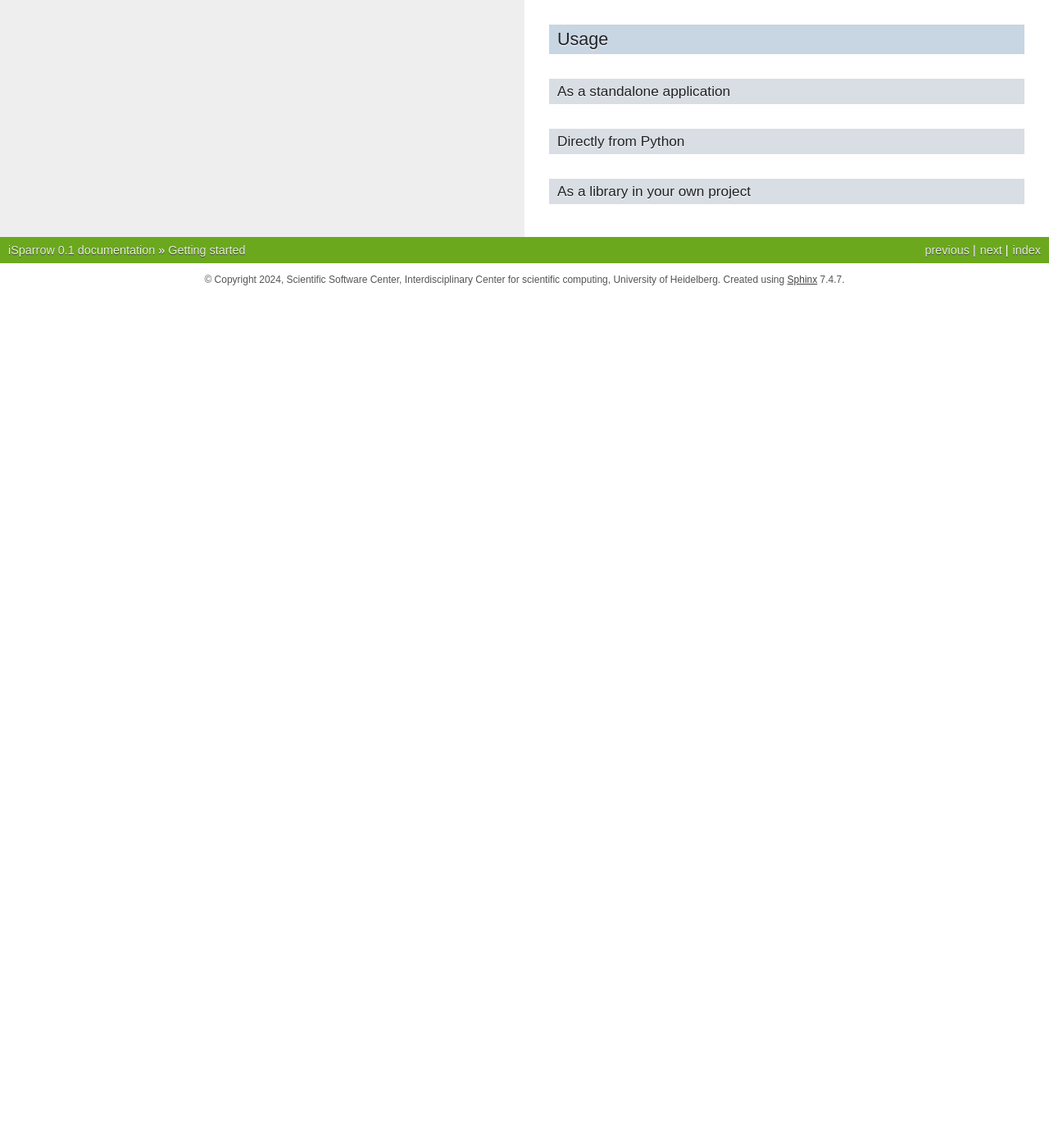
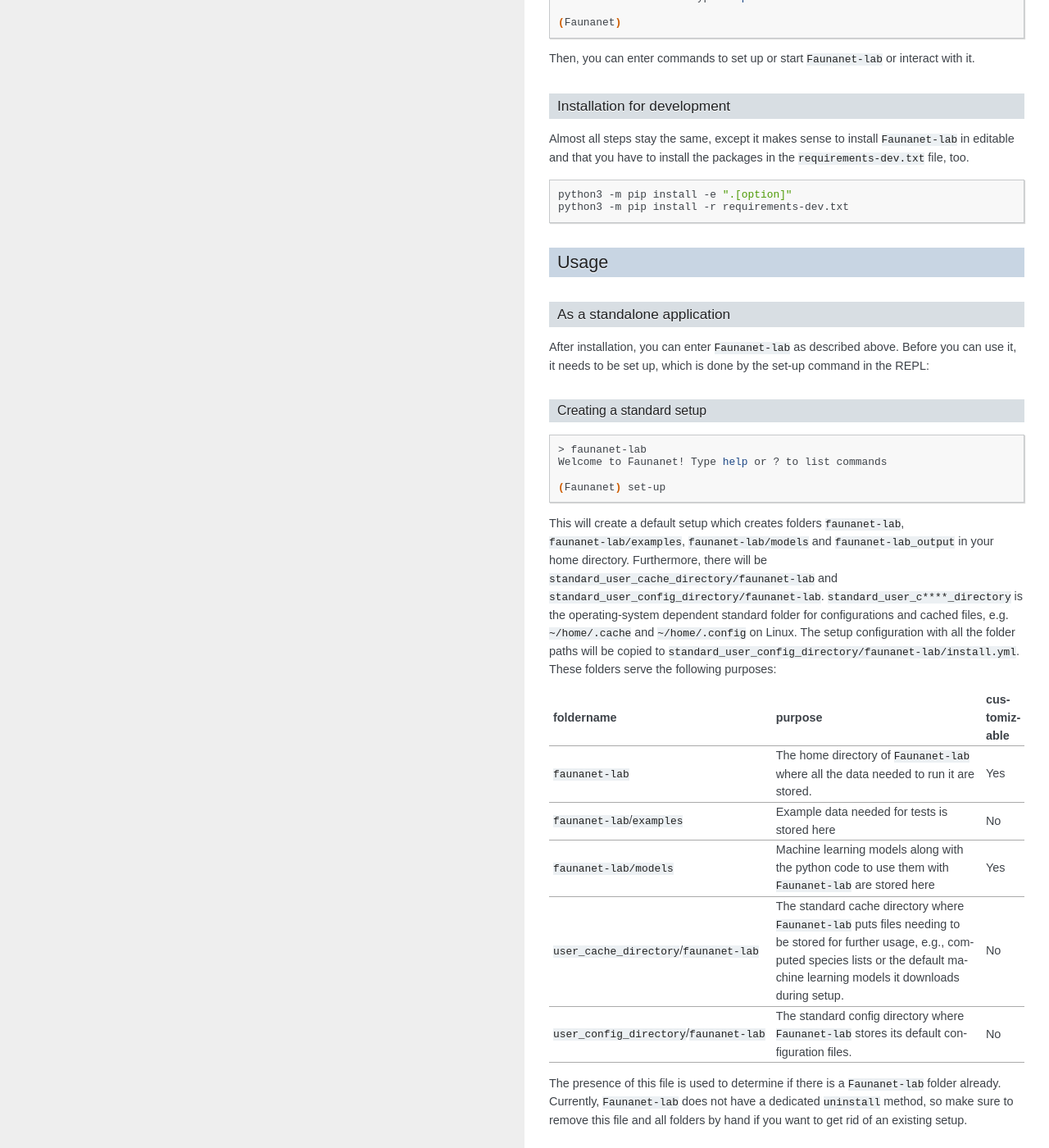
Before and after one commit to ssciwr/faunanet, a Sphinx documentation site: the page built from doc/source/getting_started.md, in a window 1280 px wide and 1400 px high, scrolled down 1160 px. Shown: the whole window at 82% size. Built offline with Sphinx 7.4.7, drawn with Linux system fonts in a browser that asks for light colours; pages that are not in the unit, such as notebooks, are missing from menus; before the commit the page ends 1521 px from its top, so only the background shows below that; some of the changed text lies outside the part shown.

Commit message:
add setup paragraph to getting started part

````diff
--- a/doc/source/getting_started.md
+++ b/doc/source/getting_started.md
@@ -3,6 +3,7 @@ This page will provide you with a quick way to get a basic *Faunanet-lab* instal
 For further details, please refer to the linked pages for each section.
 
 ## Installation
+### Installation for deployment
 *Faunanet-lab* at the moment does not have a pypi release, hence it must be installed from source. To do so, open a terminal and follow the following steps.
 You need a python3.9 or higher installation that is accessible from your standard path. A way to create virtual environments is also strongly recommended, typically this would be `conda` or `python-venv`. We will use `venv` here. We furthermore assume a unix shell here, though the steps on windows are equivalent.
 
@@ -30,23 +31,80 @@ python3 path/to/venv/scripts/activate
 cd path/to/where/repo/should/go/Faunanet-lab
 python3 -m pip install .[option]
 ```
-You have to fill in 'option' with either 'tensorflow' or 'tensorflow-lite'. The latter is only available on linux as a package. If you are using `zsh` as a shell (the default on macos), put quotes around the last part
+You have to fill in 'option' with either 'tensorflow' or 'tensorflow-lite'. The latter is only available on linux as a package, and is especially relevant if you want to use `Faunanet-lab` on a small device like a RaspberryPi, because it is a lot more lightweight than tensorflow. If you are using `zsh` as a shell (the default on macos), put quotes around the last part:
 ```zsh
 python3 -m pip install ".[option]"
 ```
-then, you should be able to access the Faunanet-lab REPL by typing 'faunanet-lab' in your terminal:
+After the installation has finishe, you should be able to access the Faunanet-lab REPL by typing 'faunanet-lab' in your terminal:
 ```bash
-faunanet-lab
+> faunanet-lab
 Welcome to Faunanet! Type help or ? to list commands
 
 (Faunanet)
 ```
 Then, you can enter commands to set up or start `Faunanet-lab` or interact with it.
 
+### Installation for development
+Almost all steps stay the same, except it makes sense to install `Faunanet-lab` in editable and that you have to install the packages in the `requirements-dev.txt` file, too.
+```bash
+python3 -m pip install -e ".[option]"
+python3 -m pip install -r requirements-dev.txt
+```
+
 ## Usage
 
 ### As a standalone application
+After installation, you can enter `Faunanet-lab` as described above. Before you can use it, it needs to be set up, which is done by the set-up command in the REPL:
 
-### Directly from Python
+#### Creating a standard setup
+```bash
+> faunanet-lab
+Welcome to Faunanet! Type help or ? to list commands
+
+(Faunanet) set-up
+```
+This will create a default setup which creates folders `faunanet-lab`, `faunanet-lab/examples`, `faunanet-lab/models` and `faunanet-lab_output` in your home directory.
+Furthermore, there will be `standard_user_cache_directory/faunanet-lab` and `standard_user_config_directory/faunanet-lab`. `standard_user_c****_directory` is the operating-system dependent standard folder for configurations and cached files, e.g. `~/home/.cache` and `~/home/.config` on Linux. The setup configuration with all the folder paths will be copied to  `standard_user_config_directory/faunanet-lab/install.yml`.
+These folders serve the following purposes:
+
+
+| foldername|purpose|customizable|
+| ----------|-------|------------|
+| `faunanet-lab` | The home directory of `Faunanet-lab` where all the data needed to run it are stored.| Yes |
+| `faunanet-lab`/`examples`| Example data needed for tests is stored here | No |
+| `faunanet-lab/models` | Machine learning models along with the python code to use them with  `Faunanet-lab` are stored here | Yes |
+| `user_cache_directory`/`faunanet-lab`  | The standard cache directory where `Faunanet-lab` puts files needing to be stored for further usage, e.g., computed species lists or the default machine learning models it downloads during setup. | No |
+| `user_config_directory`/`faunanet-lab` | The standard config directory where `Faunanet-lab` stores its default configuration files.| No |
+
+The presence of this file is used to determine if there is a `Faunanet-lab` folder already. Currently, `Faunanet-lab` does not have a dedicated `uninstall` method, so make sure to remove this file and all folders by hand if you want to get rid of an existing setup.
+
+
+#### Customizing the setup
+The default `install.yml` file looks like this:
+```yaml
+Directories:
+  home: ~/faunanet-lab
+  models: ~/faunanet-lab/models
+  output: ~/faunanet-lab_output
+```
+If you want to customize the locations of the folders that `Faunanet-lab` needs, you can provide your own `install.yml` file in which you customize these folders, e.g:
+```yaml
+Directories:
+  models: ~/faunanet_models
+  output: ~/faunanet_output
+```
+You only have to add the folders that you want to customize, `Faunanet-lab` will use the default values for everything else. The final installation config file `install.yml` that gets written by the `set-up` routine will then look like this:
+```yaml
+Directories:
+  home: ~/faunanet-lab
+  models: ~/faunanet_models
+  output: ~/faunanet_output
+```
+In order to use you customized install file, run the setup metho from the REPL with the path to the config file as argument:
+```bash
+set-up --cfg=/path/to/custom/setupfile.yml
+```
+
+
 
 ### As a library in your own project
````
